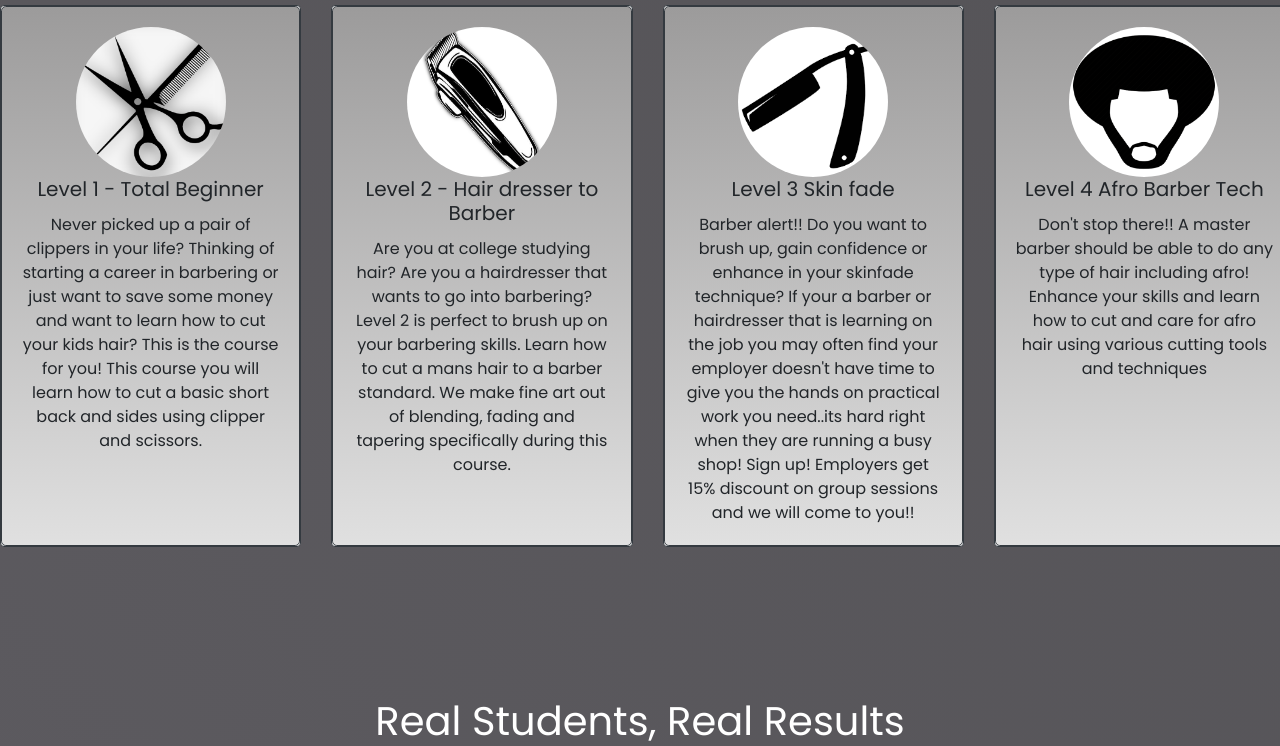
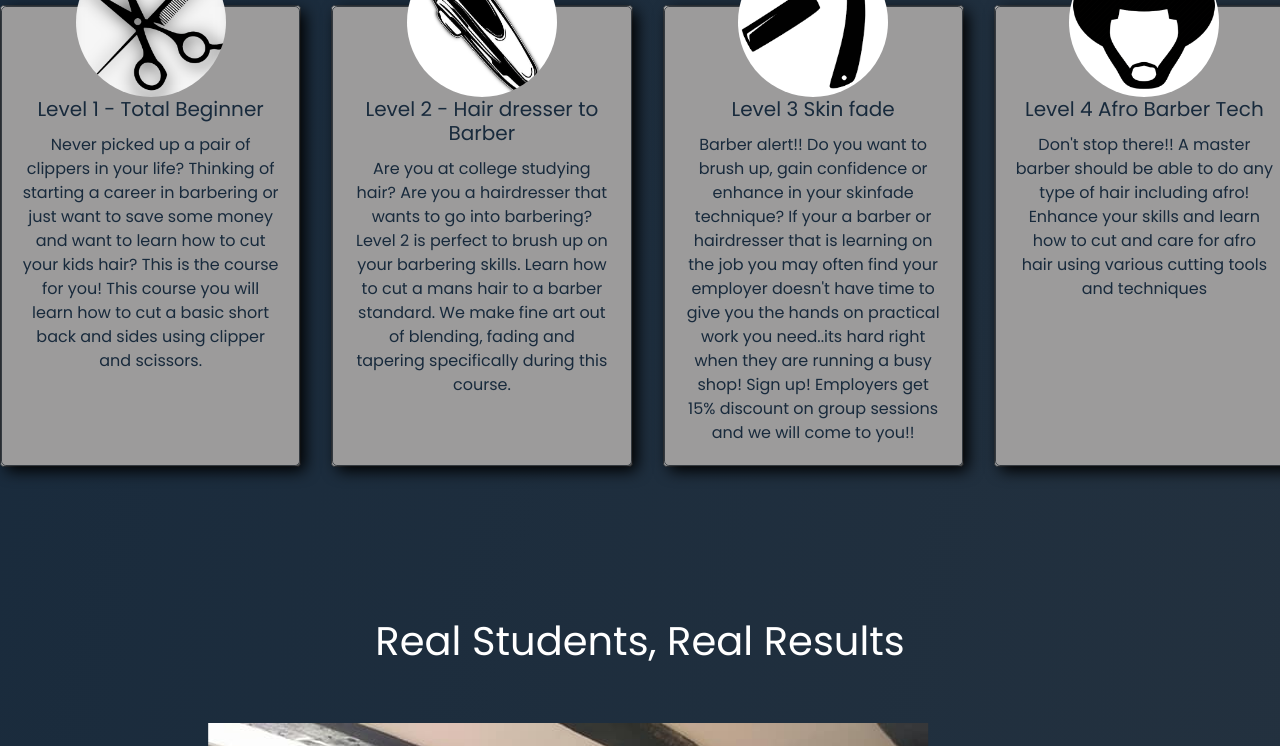
Before and after one commit to john-from-tamworth/Simba, a plain HTML site: page index.html in a window 1280 px wide. Shown: the part 735-1481 px from the top of the page. Drawn offline with nearby package versions, Linux system fonts and the light colour scheme.

Commit message:
colour change, card update
changed background colour, updated card text colour, moved card image up, added card shadow

```diff
--- a/index.html
+++ b/index.html
@@ -125,10 +125,10 @@
   <h1 class="text-center text-colour:white" style="padding-bottom:50px">
     Our Courses</h1>
 </div>
-    <div class="card-deck" style="padding-bottom: 150px">
+    <div id="courses"   class="card-deck" style="padding-bottom: 150px">
       <div class="card align-items-center card text-center border border-dark">
           <div class="card-body border rounded-lg border-dark ">
-              <img src="scissors_level_1-removebg-preview.png" width="150px" height="150px" class="rounded-circle">
+              <img src="scissors_level_1-removebg-preview.png" width="150px" height="150px" class="rounded-circle icon">
           <h5 class="card-title">Level 1 - Total Beginner</h5>
           <p class="card-text">
               Never picked up a pair of clippers in your life? Thinking of starting
@@ -143,7 +143,7 @@
       <div class="card align-items-center card text-center border border-dark">
 
           <div class="card-body border rounded-lg border-dark">
-              <img src="clippers_level_2-removebg-preview.png" width="150px" height="150px" class="rounded-circle">
+              <img  src="clippers_level_2-removebg-preview.png" width="150px" height="150px" class="rounded-circle">
             <h5 class="card-title">Level 2 - Hair dresser to Barber</h5>
             <p class="card-text">
                 Are you at college studying hair? Are you a hairdresser that
--- a/style.css
+++ b/style.css
@@ -1,10 +1,16 @@
 body {
   font-family: poppins;
-  background: linear-gradient(228deg, #3f3f3f, #6d6a72);
+  /* background: linear-gradient(228deg, #3f3f3f, #6d6a72);*/
+  background: rgb(24, 42, 60);
+  background: linear-gradient(
+    103deg,
+    rgba(24, 42, 60, 1) 0%,
+    rgba(73, 73, 73, 1) 100%
+  );
   background-size: 400% 400%;
-  -webkit-animation: AnimationName 7s ease infinite;
+  /*-webkit-animation: AnimationName 7s ease infinite;
   -moz-animation: AnimationName 7s ease infinite;
-  animation: AnimationName 7s ease infinite;
+  animation: AnimationName 7s ease infinite;*/
 }
 
 #brand {
@@ -127,10 +133,19 @@ body {
   text-align: center;
 }
 .card-body {
+  color: rgba(24, 42, 60, 1);
   background: rgb(156, 155, 155);
-  background: linear-gradient(
+  /* background: linear-gradient(
     180deg,
     rgba(156, 155, 155, 1) 0%,
     rgba(224, 224, 224, 1) 100%
-  );
+  );*/
 }
+
+#courses img {
+  margin-top: -80px;
+}
+
+.card-body {
+  box-shadow: 5px 5px 15px rgb(0, 0, 0);
+}
```
